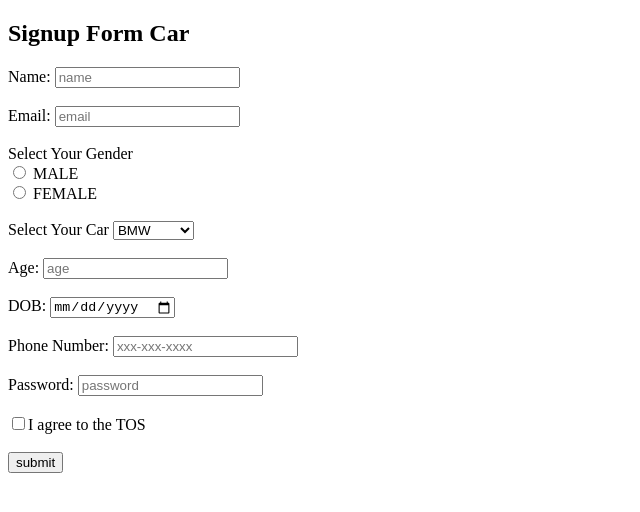
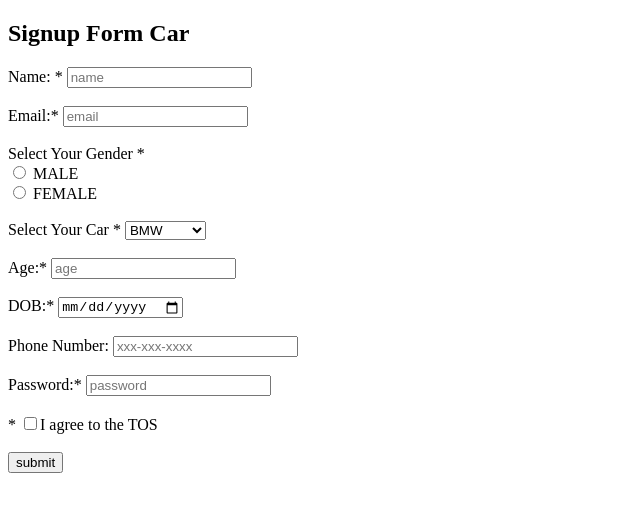
Before and after one commit to acciojob/signup-form-car-Amit-Kumar22, a website: page main.html in a window 1280 px wide. Shown: the whole page, without its empty margins (0-640 px from the left). Drawn offline with Linux system fonts and the light colour scheme.

Commit message:
created a submission

```diff
--- a/main.html
+++ b/main.html
@@ -10,43 +10,43 @@
 	<!-- the entire body must be written by student -->
 	<h2>Signup Form Car</h2>
 	<form action="/action_page.php" method="post"?
-		<label for="name">Name: </label>
-	    <input type="text" name="name" id="name" placeholder="name">
+		<label for="name">Name: *</label>
+	    <input type="text" name="name" id="name" placeholder="name" required>
 		<br><br>
-		<label for="email">Email:</label>
-	    <input type="email" name="email" id="email" placeholder="email">
+		<label for="email">Email:*</label>
+	    <input type="email" name="email" id="email" placeholder="email" required>
 		<br><br>
-		<label for="gender_m">Select Your Gender</label><br>
-	    <input type="radio"  name="gender" id="gender_m"> MALE
+		<label for="gender_m">Select Your Gender *</label><br>
+	    <input type="radio"  name="gender" id="gender_m" required> MALE
 		<br>
 		<label for="gender_f"></label>
-	    <input type="radio"  name="gender" id="gender_f"> FEMALE
+	    <input type="radio"  name="gender" id="gender_f" required> FEMALE
 		<br><br>
-		<label for="cars">Select Your Car</label>
-		<select name="cars" id="cars">
+		<label for="cars">Select Your Car *</label>
+		<select name="cars" id="cars" required>
 	    <option  value="BMW" name="cars" id="cars">BMW</option>
 		<option  value="Audi" name="cars" id="cars">Audi</option>
 			<option  value="Mercedez" name="cars"id="cars">Mercedez</option>
 				 </select>
 		<br><br>
-		<label for="age">Age:</label>
-	    <input type="age"  name="age" id="age" placeholder="age">
+		<label for="age">Age:*</label>
+	    <input type="age"  name="age" id="age" placeholder="age" required>
 
 		<br><br>
-		<label for="dob">DOB:</label>
-	    <input type="date"  name="dob" id="dob" placeholder="dob">
+		<label for="dob">DOB:*</label>
+	    <input type="date"  name="date" id="dob" placeholder="dob" required>
 
 		<br><br>
 		<label for="tel">Phone Number:</label>
 	    <input type="tel" name="tel" id="tel" placeholder="xxx-xxx-xxxx">
 
 		<br><br>
-		<label for="password">Password:</label>
-	       <input type="password" name="password" id="password" placeholder="password">
+		<label for="password">Password:*</label>
+	       <input type="password" name="password" id="password" placeholder="password" required>
 
 		<br><br>
-		<label for="tos"></label>
-	    <input type="checkbox" name="tos" id="tos">I agree to the TOS
+		<label for="tos">*</label>
+	    <input type="checkbox" name="tos" id="tos" required>I agree to the TOS
 
 		<br><br>
 		<button type="submit" value="submit">submit</button>
```
